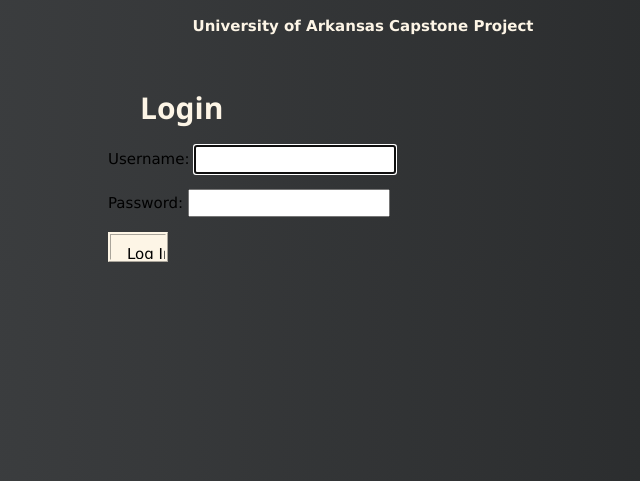
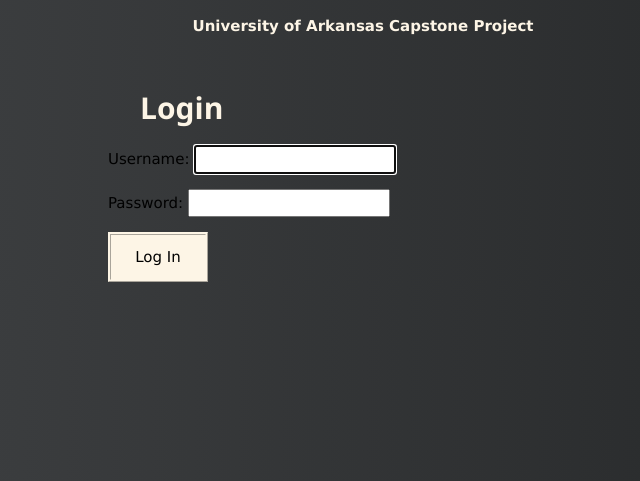
Before and after one commit to gwromano/predictiveplanning, a Django app: page /login/login/ in a window 1280 px wide. Shown: the part 267-748 px from the top of the page, without its empty margins (277-917 px from the left). Run offline with Django 3.2, Linux system fonts and the light colour scheme.

Commit message:
Update login.html

```diff
--- a/hello/templates/registration/login.html
+++ b/hello/templates/registration/login.html
@@ -158,7 +158,7 @@
       <form method="post">
         {% csrf_token %}
         {{ form.as_p }}
-        <button type="submit" class="w3-button w3-sand w3-hover-pale-green link border" style="height:30px;width:60px">Log In</button>
+        <button type="submit" class="w3-button w3-sand w3-hover-pale-green link border" style="height:50px;width:100px">Log In</button>
       </form>
 
       <!-- Links section 2 -->
```
